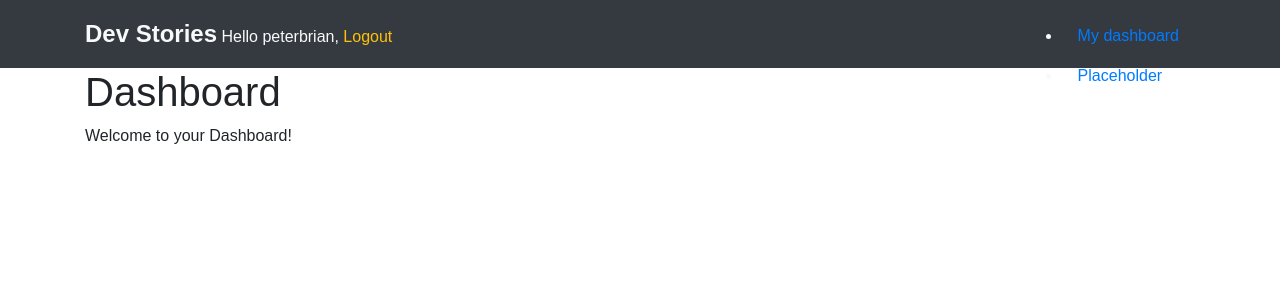
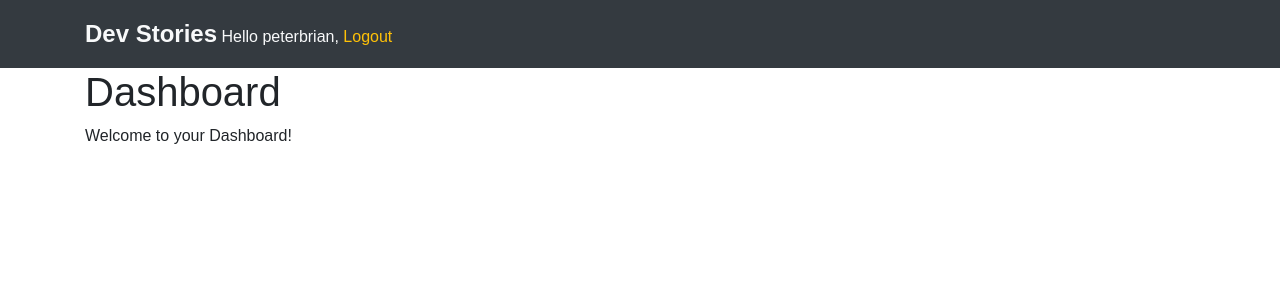
Before and after one commit to nicky-ops/dev-stories, a Django app: page /account/ in a window 1280 px wide. Shown: the top 300 px of the page. Run offline with Django 4.2, Linux system fonts and the light colour scheme; a user stored in the database is signed in; some libraries are stand-ins or nearby versions.

Commit message:
remove dashboard navigation link

```diff
--- a/account/templates/base.html
+++ b/account/templates/base.html
@@ -14,12 +14,7 @@
             <span class="logo">Dev Stories</span>
             {% if request.user.is_authenticated %}
             <ul class="menu float-right">
-                <li class="nav-item {% if section == "dashboard" %}active{% endif %}">
-                    <a class="nav-link" href="{% url "dashboard" %}">My dashboard</a>
-                </li>
-                <li class="nav-item {% if section == "people" %}active{% endif %}">
-                    <a class="nav-link" href="#">Placeholder</a>
-                </li>
+                <!-- Menu items go here -->
             </ul>
             {% endif %}
             <span class="user">
```
